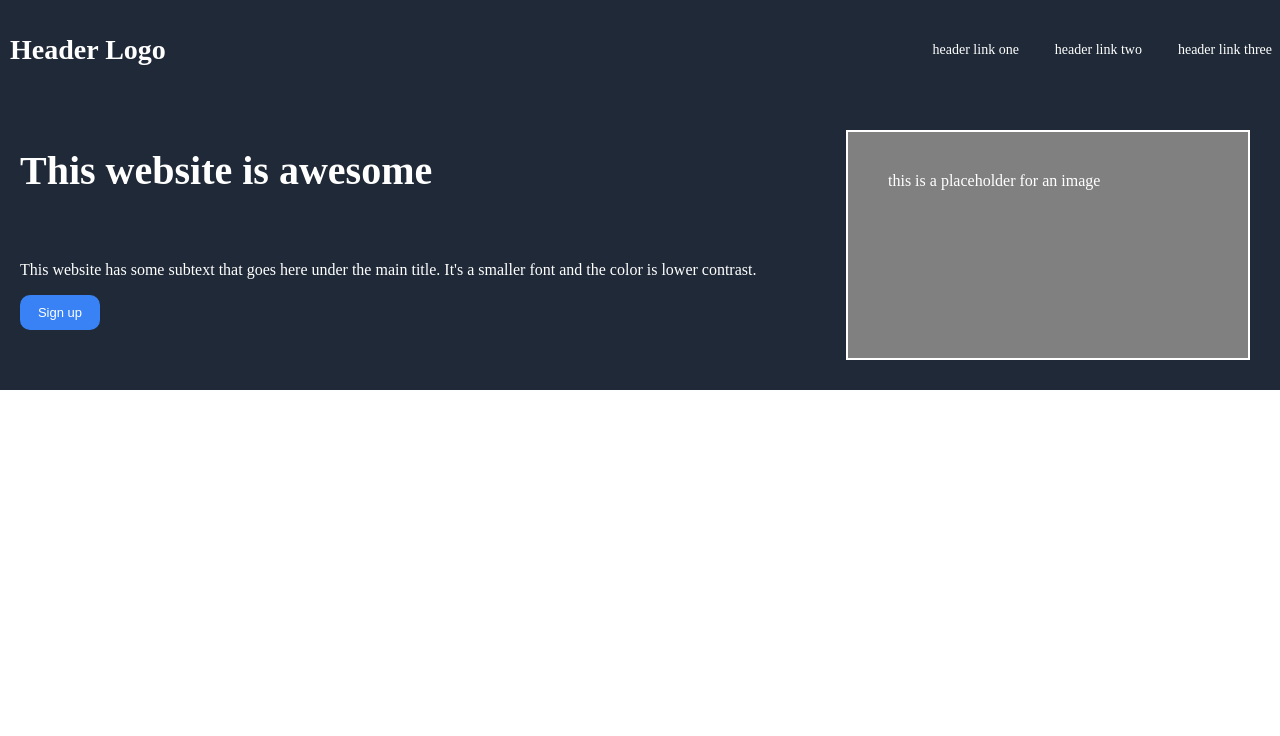
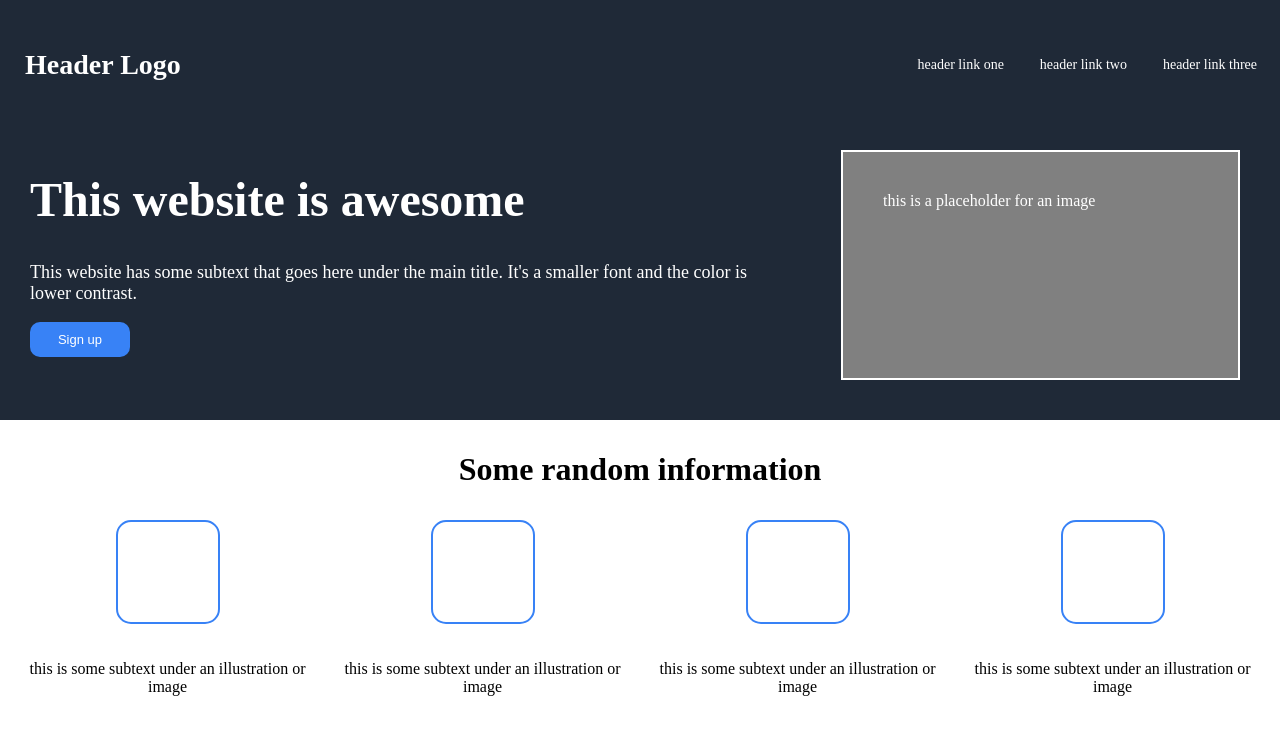
Before and after one commit to zelimss/odin-landing-page, a plain HTML site: page index.html in a window 1280 px wide. Drawn offline with Linux system fonts and the light colour scheme.

Commit message:
Added second-part content
Added the text and the boxes, corrected the css to make it look pretty

```diff
--- a/index.html
+++ b/index.html
@@ -7,6 +7,7 @@
     <title>Landing Page</title>
 </head>
 <body>
+    <div class="top-part">
         <div class="full_header">
             <div class="header">
                 <h1>Header Logo</h1>
@@ -19,6 +20,7 @@
                 </ul>
             </div>
         </div>
+
         <div class="main_content">
             <div class="left_content">
                 <div class="top_header">
@@ -33,5 +35,38 @@
             </div>
             <div class="placeholder">this is a placeholder for an image</div>
         </div>
+    </div>
+
+    <div class="second-part">
+        <div class="info-header">
+            <h1>Some random information</h1>
+        </div>
+        <div class="boxes">
+            <div class="box-one">
+                <div class="first-box"></div>
+                <div class="first-box-text">
+                    <p>this is some subtext under an illustration or image</p>
+                </div>
+            </div>
+            <div class="box-two">
+                <div class="second-box"></div>
+                <div class="second-box-text">
+                    <p>this is some subtext under an illustration or image</p>
+                </div>
+            </div>
+            <div class="box-three">
+                <div class="third-box"></div>
+                <div class="third-box-text">
+                    <p>this is some subtext under an illustration or image</p>
+                </div>
+            </div>
+            <div class="box-four">
+                <div class="fourth-box"></div>
+                <div class="fourth-box-text">
+                    <p>this is some subtext under an illustration or image</p>
+                </div>
+            </div>
+        </div>
+    </div>
 </body>
 </html>
--- a/style.css
+++ b/style.css
@@ -1,6 +1,11 @@
 html, body {
     margin: 0;
     padding: 0;
+}
+
+.top-part {
+    padding: 10px;
+    background-color: #1F2937;
 }
 
 .full_header {
@@ -9,6 +14,7 @@ html, body {
     justify-content: space-between;
     align-items: center;
     height: 100px;
+    padding: 5px;
 }
 
 .header {
@@ -54,8 +60,8 @@ html, body {
 .top_header {
     flex: 1;
     color: white;
-    font-size: 20px;
-    margin-bottom: -20px;
+    font-size: 24px;
+    margin-bottom: -63px;
     padding: 10px;
 }
 
@@ -64,19 +70,18 @@ html, body {
     flex-direction: column;
     flex: 1;
     color: white;
-    font-size: 16px;
+    font-size: 18px;
     padding: 10px;
     align-items: left;
 }
 
 .placeholder {
     flex: 1;
-    padding: 75px;
+    padding: 40px;
     color: white;
     background-color: grey;
     border: 2px solid white;
     margin: 30px;
-    padding: 40px;
     max-width: 25%;
 }
 
@@ -85,8 +90,61 @@ html, body {
     border: none;
     color: white;
     padding: 10px;
-    width: 80px;
+    width: 100px;
     border-radius: 10px;
     font-size: 13px;
     justify-content: left;
 }
+
+.second-part {
+    background-color: white;
+    padding: 10px;
+}
+
+.info-header {
+    text-align: center;
+}
+
+.boxes {
+    display: flex;
+    text-align: center;
+    justify-content: center;
+    align-items: center;
+
+}
+
+.box-one,
+.box-two,
+.box-three,
+.box-four {
+    display: flex;
+    flex-direction: column;
+    align-items: center;
+    text-align: center;
+}
+
+.first-box,
+.second-box,
+.third-box,
+.fourth-box {
+    border: 2px solid #3882F6;
+    border-radius: 15px;
+    background-color: white;
+    height: 100px;
+    width: 100px;
+    display: flex;
+    flex-direction: column;
+    justify-content: center;
+    margin: 10px;
+    flex-grow: 1;
+}
+
+.first-box-text,
+.second-box-text,
+.third-box-text,
+.fourth-box-text {
+    display: flex;
+    flex-direction: column;
+    justify-content: space-between;
+    padding: 10px;
+}
```
Lines whose indentation alone changed are shown as unchanged.
